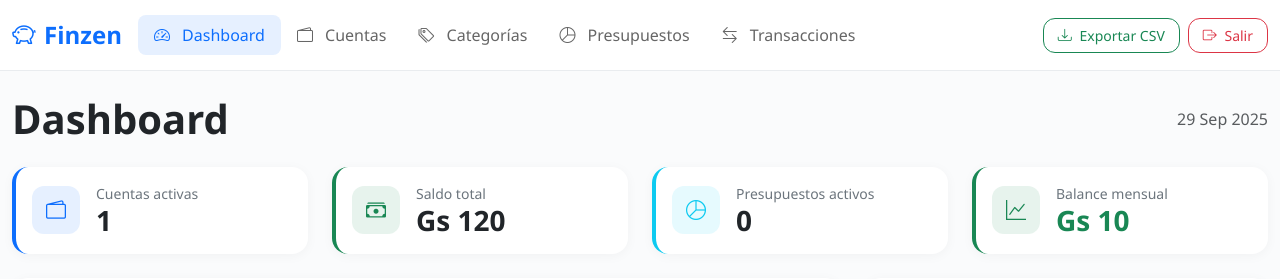
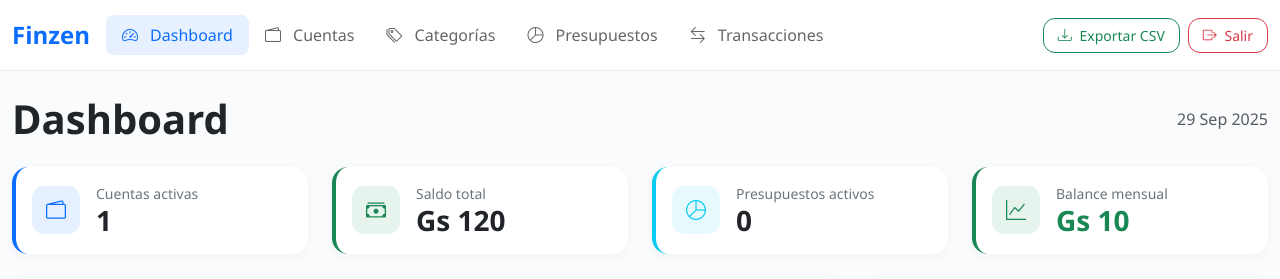
Before and after one commit to DevLuisFF/Finzen, a PHP site: page /user/index.php in a window 1280 px wide. Shown: the top 279 px of the page. Run offline with PHP 8.4, Linux system fonts and the light colour scheme; the visitor is signed in with stand-in values (Sample User, id 1); data comes from the database, SQL or seed files in the repository; data that the repository does not hold is empty.

Commit message:
modificaciones de vista front end

```diff
--- a/user/categorias.php
+++ b/user/categorias.php
@@ -541,7 +541,6 @@ $stats = $categoryRepo->getStatsByType($usuario_id);
     <nav class="navbar navbar-expand-lg navbar-light sticky-top">
         <div class="container">
             <a class="navbar-brand d-flex align-items-center" href="#">
-                <i class="bi bi-piggy-bank me-2"></i>
                 Finzen
             </a>
             <button class="navbar-toggler" type="button" data-bs-toggle="collapse" data-bs-target="#navbarNav">
--- a/user/cuentas.php
+++ b/user/cuentas.php
@@ -441,7 +441,6 @@ $saldoTotal = $accountRepo->getTotalBalance($usuario_id);
     <nav class="navbar navbar-expand-lg navbar-light sticky-top">
         <div class="container">
             <a class="navbar-brand d-flex align-items-center" href="#">
-                <i class="bi bi-piggy-bank me-2"></i>
                 Finzen
             </a>
             <button class="navbar-toggler" type="button" data-bs-toggle="collapse" data-bs-target="#navbarNav">
--- a/user/index.php
+++ b/user/index.php
@@ -500,7 +500,6 @@ if (isset($_GET['export']) && $_GET['export'] === 'transacciones') {
     <nav class="navbar navbar-expand-lg navbar-light sticky-top">
         <div class="container">
             <a class="navbar-brand d-flex align-items-center" href="#">
-                <i class="bi bi-piggy-bank me-2"></i>
                 Finzen
             </a>
             <button class="navbar-toggler" type="button" data-bs-toggle="collapse" data-bs-target="#navbarNav">
--- a/user/presupuestos.php
+++ b/user/presupuestos.php
@@ -598,7 +598,7 @@ $stats = $budgetRepo->getTotalStats($usuario_id);
     <nav class="navbar navbar-expand-lg navbar-light sticky-top">
         <div class="container">
             <a class="navbar-brand d-flex align-items-center" href="#">
-                <i class="bi bi-piggy-bank me-2"></i>
+
                 Finzen
             </a>
             <button class="navbar-toggler" type="button" data-bs-toggle="collapse" data-bs-target="#navbarNav">
--- a/user/transacciones.php
+++ b/user/transacciones.php
@@ -644,7 +644,7 @@ if (isset($_GET['export']) && $_GET['export'] === 'transacciones') {
     <nav class="navbar navbar-expand-lg navbar-light sticky-top">
         <div class="container">
             <a class="navbar-brand d-flex align-items-center" href="#">
-                <i class="bi bi-piggy-bank me-2"></i>
+
                 Finzen
             </a>
             <button class="navbar-toggler" type="button" data-bs-toggle="collapse" data-bs-target="#navbarNav">
```
